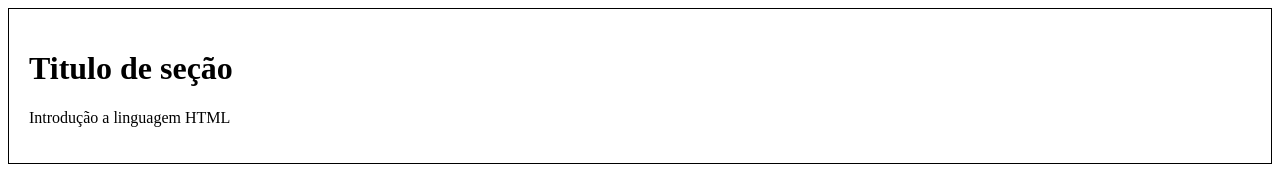
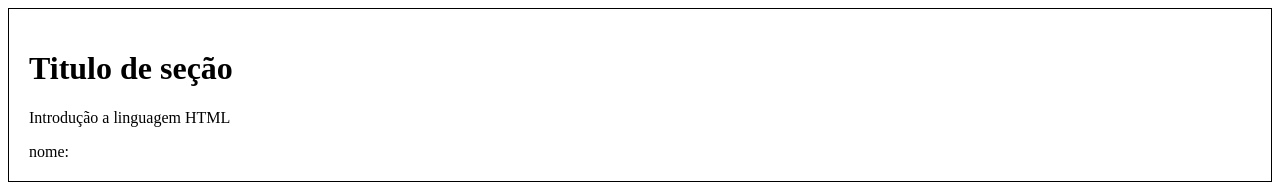
Before and after one commit to Geraldo963/Aula01, a plain HTML site: page index.html in a window 1280 px wide. Drawn offline with Linux system fonts and the light colour scheme.

Commit message:
Adicionando atributos na tag

```diff
--- a/index.html
+++ b/index.html
@@ -9,5 +9,8 @@
     <div style="border: 1px solid; padding: 20px;">
  <h1>Titulo de seção</h1>
  <p>Introdução a linguagem HTML</p>
+ <form>
+ <label>nome:</label>
+ </form>
 </div>
 </html>
```
